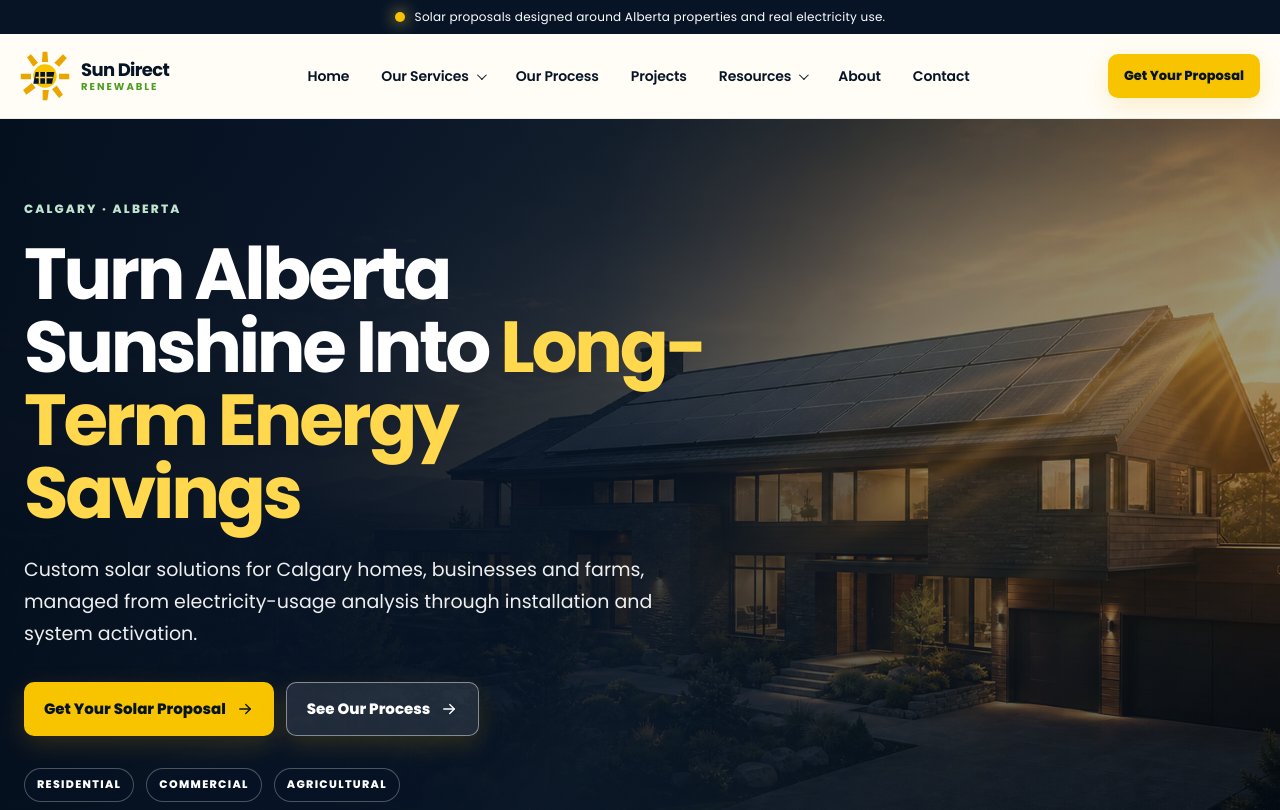
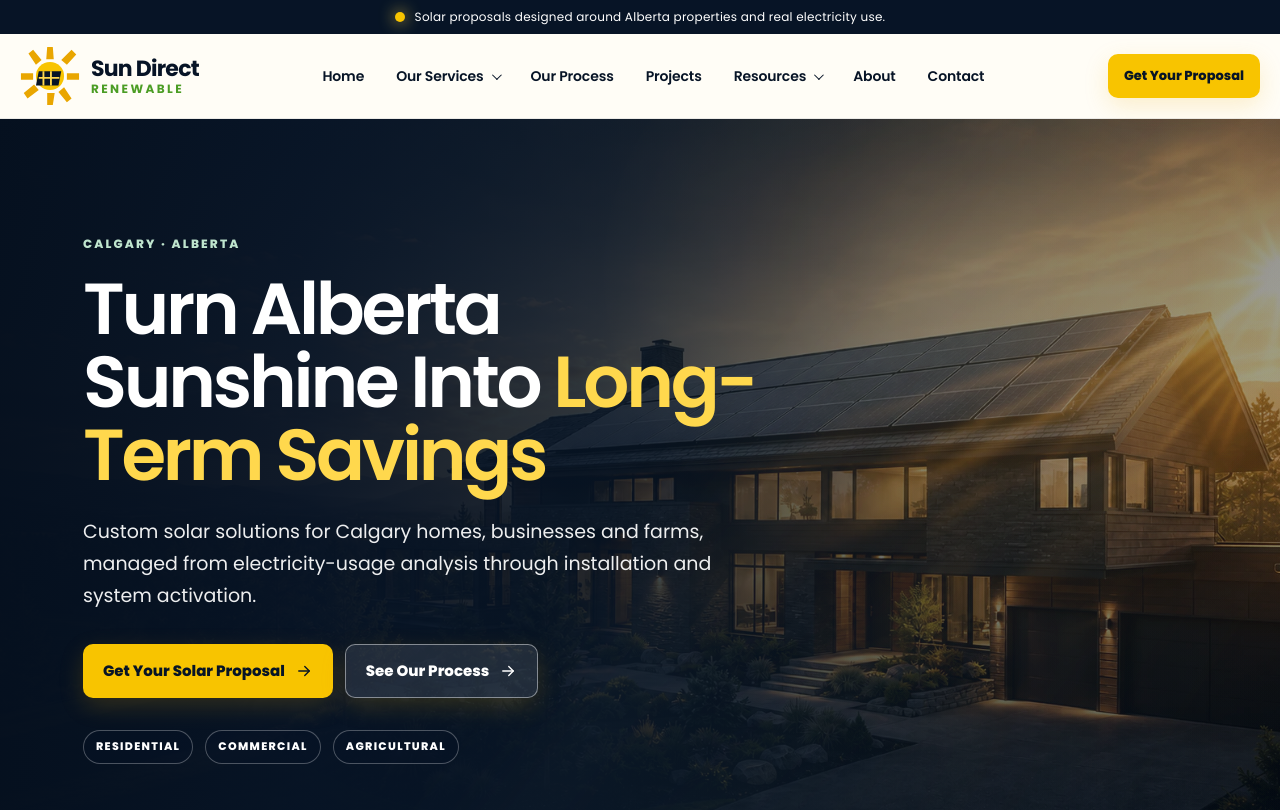
Before and after one commit to yasir-solar/sun-direct, a Next.js app: page / in a window 1280 px wide. Shown: the top 810 px of the page. Built offline with nearby package versions, Linux system fonts and the light colour scheme.

Commit message:
Home updates

```diff
--- a/app/page.tsx
+++ b/app/page.tsx
@@ -39,9 +39,9 @@ export default function Home() { return <>
   <SolarPaymentOptions/>
   <PartnerNetwork/>
   <section className="section agriculture-feature"><div className="container feature-split dark-copy"><div className="feature-media"><Image src="/media/installations/ground-mount.webp" alt="Long ground-mounted solar array on open rural land" fill sizes="(max-width:760px) 100vw, 50vw"/></div><div><SectionHeading kicker="Agricultural solar" title="Solar planned around the way your operation works." text="Farm buildings, grain operations, workshops, irrigation, cold storage, greenhouses and rural ground-mounts each require a different energy and site review."/><ul className="check-list">{["Historical consumption","Seasonal load profile","Roof or land area","Service capacity","Equipment schedules","Expansion plans"].map(x=><li key={x}><Icon name="check"/>{x}</li>)}</ul><CTA href="/agricultural-solar">Request a Farm Proposal</CTA></div></div></section>
-  <section className="section gallery-home"><div className="wide-container"><SectionHeading kicker="Real installation work" title="Panels, rooflines and systems from the field." text="Explore authentic supplied installation photography across rooftops, rural properties, ground-mounted arrays and active job sites."/><ProjectGallery limit={8}/><div className="gallery-action"><CTA href="/projects">View All Installations</CTA></div></div></section>
+  <section className="section gallery-home"><div className="wide-container"><SectionHeading kicker="Real installation work" title="Panels, rooflines and systems from the field." text="Explore authentic supplied installation photography across rooftops, rural properties, ground-mounted arrays and active job sites." align="center"/><ProjectGallery limit={8}/><div className="gallery-action"><CTA href="/projects">View All Installations</CTA></div></div></section>
   <VideoShowcase/>
   <section id="why-sun-direct" className="section why-section"><div className="container"><SectionHeading kicker="Why Sun Direct Renewable" title="Clear thinking at every stage of the project." text="Six practical principles keep the proposal readable, the decisions connected and the project moving with purpose." align="center"/><div className="benefit-grid">{benefits.map((item,index)=><article className="benefit-card" key={item.title}><span>0{index+1}</span><div className="benefit-icon"><Icon name={["chart","files","sun","shield","wrench","power"][index]}/></div><h3>{item.title}</h3><p>{item.text}</p></article>)}</div></div></section>
-  <section className="section faq-section"><div className="container"><SectionHeading kicker="Common questions" title="Useful answers before you request a proposal." align="center"/><FAQList items={commonFaqs}/></div></section>
+  <section className="section faq-section"><div className="container"><SectionHeading kicker="Common questions" title="Useful answers before you request a proposal." align="center"/><FAQList items={commonFaqs.slice(0, 3)} initiallyOpen={false}/></div></section>
   <FinalCTA/>
   </>; }
--- a/app/solar.css
+++ b/app/solar.css
@@ -421,3 +421,32 @@ html{scroll-behavior:smooth;scroll-padding-top:118px}
   .payment-glow{animation:none}
   .payment-card:hover,.partner-card:hover{transform:none}
 }
+
+/* Homepage width and typography refinement */
+.container{width:min(1114px,calc(100% - 48px))}
+.wide-container{width:min(1427px,calc(100% - 48px))}
+.nav-shell{width:min(1500px,calc(100% - 40px))}
+.footer .container{width:min(1280px,calc(100% - 48px))}
+
+main:has(.solar-hero) h1,
+main:has(.solar-hero) h2,
+main:has(.solar-hero) h3,
+main:has(.solar-hero) h4,
+main:has(.solar-hero) h5,
+main:has(.solar-hero) h6{font-family:var(--font-poppins),Arial,sans-serif;font-weight:600}
+
+.gallery-home .section-heading.center{max-width:780px;margin-inline:auto;text-align:center}
+
+.logo-image{flex-basis:60px;width:60px;height:60px}
+.logo-type strong{font-size:22px}
+.logo-type b{font-size:12px}
+.footer .logo-image{flex-basis:55px;width:55px;height:55px}
+
+@media(max-width:760px){
+  .container,.wide-container{width:calc(100% - 28px)}
+  .footer .container{width:calc(100% - 28px)}
+  .logo-image{flex-basis:53px;width:53px;height:53px}
+  .logo-type strong{font-size:19px}
+  .logo-type b{font-size:10px}
+  .footer .logo-image{flex-basis:53px;width:53px;height:53px}
+}
--- a/components/FAQ.tsx
+++ b/components/FAQ.tsx
@@ -1,5 +1,5 @@
 "use client";
 
-export function FAQList({ items }: { items: { question: string; answer: string }[] }) {
-  return <div className="faq-list">{items.map((item, i) => <details key={item.question} open={i === 0}><summary>{item.question}<span aria-hidden="true">+</span></summary><p>{item.answer}</p></details>)}</div>;
+export function FAQList({ items, initiallyOpen = true }: { items: { question: string; answer: string }[]; initiallyOpen?: boolean }) {
+  return <div className="faq-list">{items.map((item, i) => <details key={item.question} open={initiallyOpen && i === 0}><summary>{item.question}<span aria-hidden="true">+</span></summary><p>{item.answer}</p></details>)}</div>;
 }
--- a/components/HomepageHero.tsx
+++ b/components/HomepageHero.tsx
@@ -41,7 +41,7 @@ export function HomepageHero() {
     <div className="hero-inner container">
       <div className="hero-copy">
         <p className="kicker">Calgary · Alberta</p>
-        <h1>Turn Alberta Sunshine Into <span>Long-Term Energy Savings</span></h1>
+        <h1>Turn Alberta Sunshine Into <span>Long-Term Savings</span></h1>
         <p>Custom solar solutions for Calgary homes, businesses and farms, managed from electricity-usage analysis through installation and system activation.</p>
         <div className="hero-actions"><CTA href="/free-solar-assessment">Get Your Solar Proposal</CTA><CTA href="#our-process" secondary>See Our Process</CTA></div>
         <div className="hero-services"><span>Residential</span><span>Commercial</span><span>Agricultural</span></div>
```
